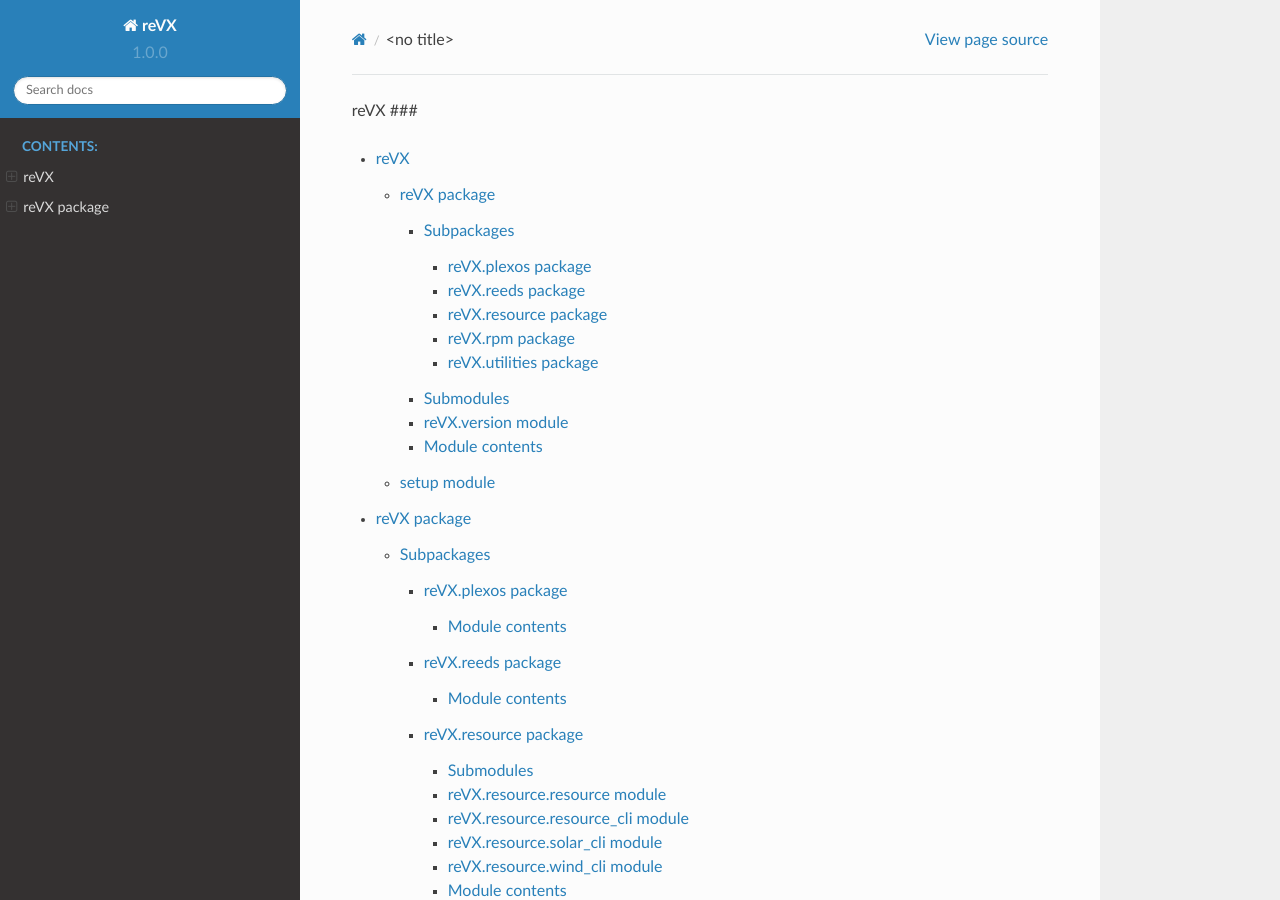
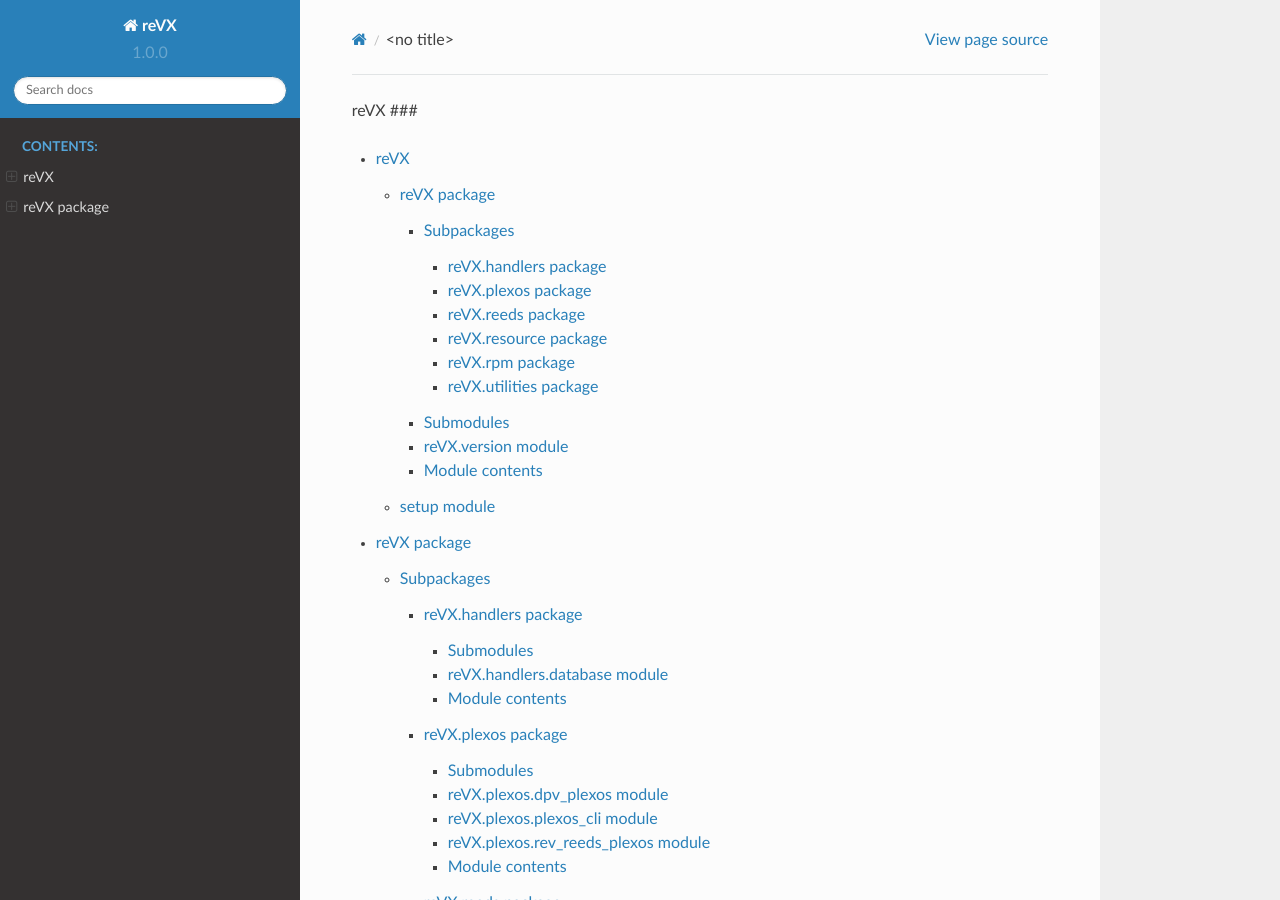
Before and after one commit to NREL/reVX, a Sphinx documentation site: the page built from docs/source/reVX.rst, in a window 1280 px wide and 900 px high. Built offline with Sphinx 7.4.7 and the Read the Docs theme 2.0.0, drawn with Linux system fonts in a browser that asks for light colours.

Commit message:
update docs

```diff
--- /dev/null
+++ b/docs/source/reVX/reVX.handlers.rst
@@ -0,0 +1,22 @@
+reVX.handlers package
+=====================
+
+Submodules
+----------
+
+reVX.handlers.database module
+-----------------------------
+
+.. automodule:: reVX.handlers.database
+   :members:
+   :undoc-members:
+   :show-inheritance:
+
+
+Module contents
+---------------
+
+.. automodule:: reVX.handlers
+   :members:
+   :undoc-members:
+   :show-inheritance:
--- a/docs/source/reVX/reVX.plexos.rst
+++ b/docs/source/reVX/reVX.plexos.rst
@@ -1,5 +1,33 @@
 reVX.plexos package
 ===================
+
+Submodules
+----------
+
+reVX.plexos.dpv\_plexos module
+------------------------------
+
+.. automodule:: reVX.plexos.dpv_plexos
+   :members:
+   :undoc-members:
+   :show-inheritance:
+
+reVX.plexos.plexos\_cli module
+------------------------------
+
+.. automodule:: reVX.plexos.plexos_cli
+   :members:
+   :undoc-members:
+   :show-inheritance:
+
+reVX.plexos.rev\_reeds\_plexos module
+-------------------------------------
+
+.. automodule:: reVX.plexos.rev_reeds_plexos
+   :members:
+   :undoc-members:
+   :show-inheritance:
+
 
 Module contents
 ---------------
--- a/docs/source/reVX/reVX.rst
+++ b/docs/source/reVX/reVX.rst
@@ -6,6 +6,7 @@ Subpackages
 
 .. toctree::
 
+   reVX.handlers
    reVX.plexos
    reVX.reeds
    reVX.resource
```
